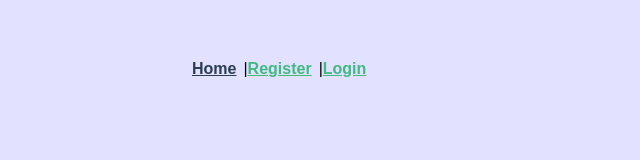
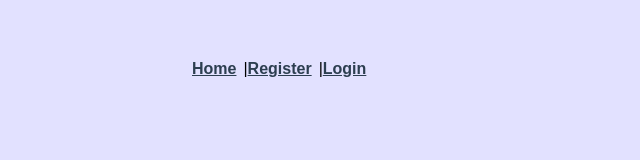
Before and after one commit to AM-Saad/guestbook_vue, a Vue app: page /auth in a window 1280 px wide. Shown: the top 160 px of the page, without its empty margins (0-640 px from the left). Built offline with nearby package versions, Linux system fonts and the light colour scheme.

Commit message:
Adding param to router-link

```diff
--- a/src/App.vue
+++ b/src/App.vue
@@ -2,8 +2,8 @@
   <div id="app" class="wrapper">
     <div id="nav" class="flex">
       <router-link to="/">Home</router-link> |
-      <router-link to="/auth">Register</router-link> |
-      <router-link to="/auth">Login</router-link>
+      <router-link to="/auth/signup">Register</router-link> |
+      <router-link to="/auth/login">Login</router-link>
     </div>
     <router-view />
   </div>
--- a/src/components/auth/AuthForms.vue
+++ b/src/components/auth/AuthForms.vue
@@ -115,6 +115,7 @@ export default {
   },
   mounted() {
     let authtype = this.$route.params.type;
+    console.log(authtype);
     this.$refs[authtype].classList.add("block");
   },
   created() {},
```
